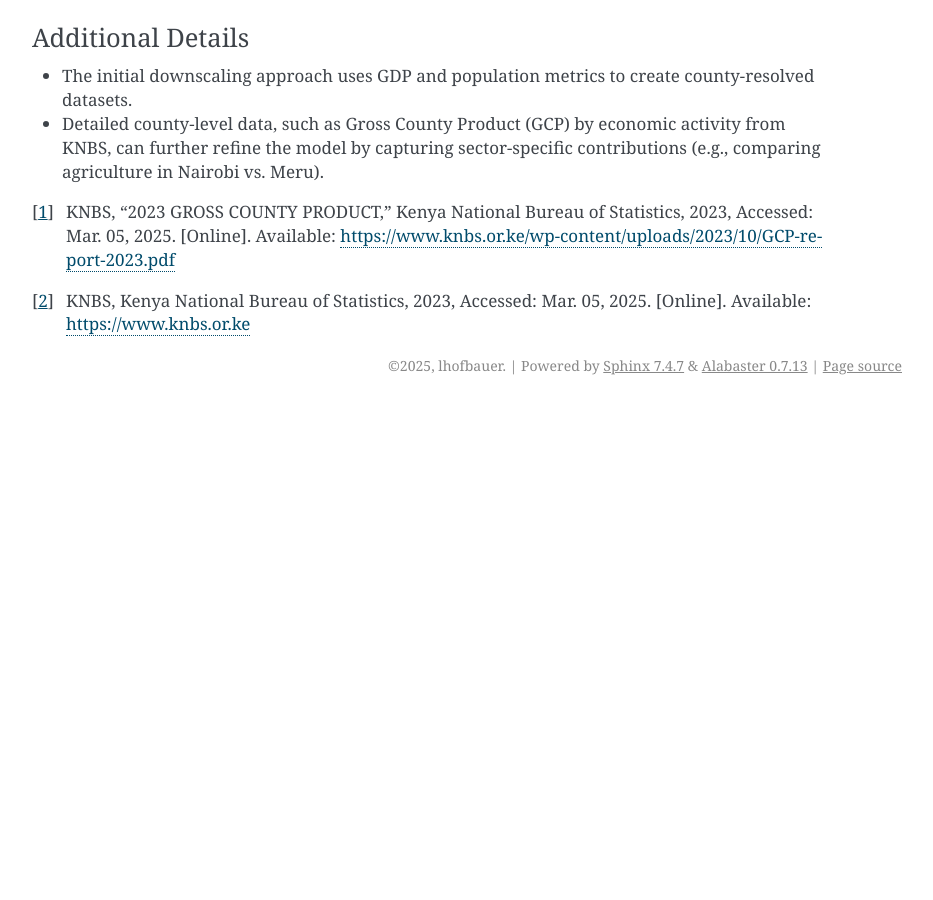
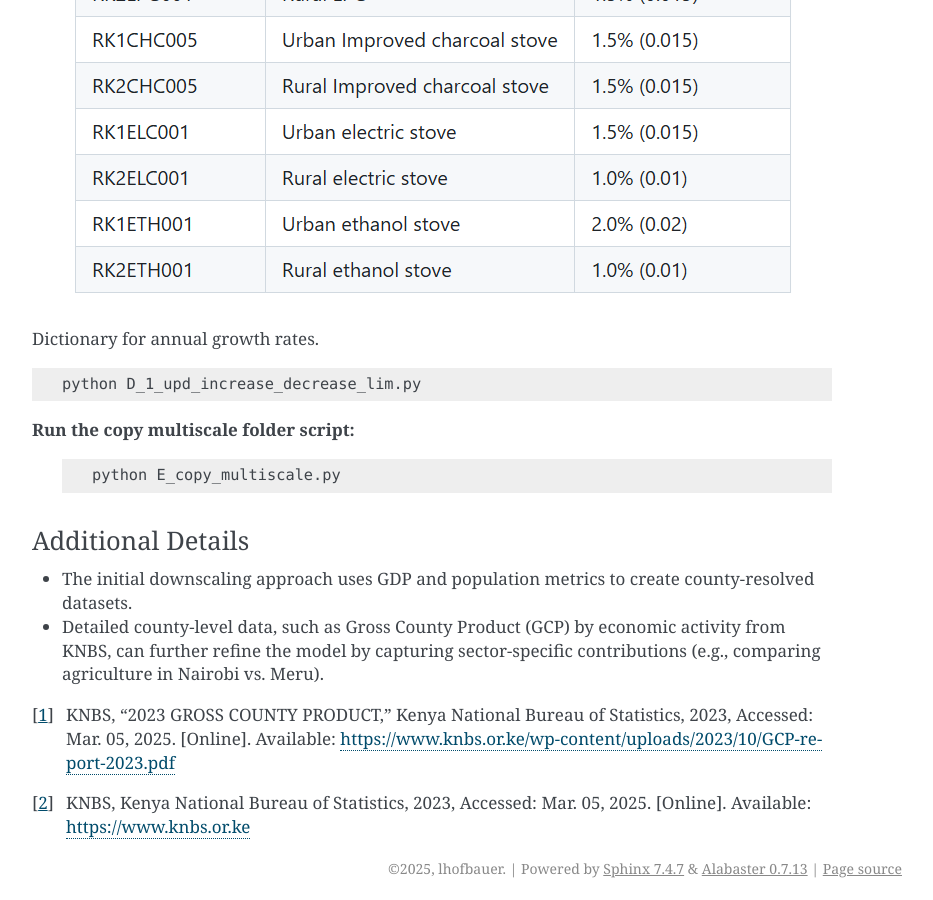
Before and after one commit to ClimateCompatibleGrowth/CORE-WESM, a Sphinx documentation site: the page built from docs/data.rst, in a window 1280 px wide and 900 px high, scrolled down 2419 px. Shown: the whole window, without its empty margins (338-1271 px from the left). Built offline with Sphinx 7.4.7, drawn with Linux system fonts in a browser that asks for light colours; before the commit the page ends 2824 px from its top, so only the background shows below that.

Commit message:
Update data.rst

```diff
--- a/docs/data.rst
+++ b/docs/data.rst
@@ -60,7 +60,6 @@ Running the Python Files
 ------------------------
 To execute the disaggregation and downscaling scripts, follow these steps:
 
-
 **Run the Sector-specific Disaggregation script:**
 
    .. code-block:: bash
@@ -82,6 +81,10 @@ To execute the disaggregation and downscaling scripts, follow these steps:
 **Run the updated residential technology activity data:**
 This script performs batch updates to Excel files related to county-level residential technology activity data, applying specific growth trends to certain technologies. In the script, a dictionary *tech_increase_map* defines annual growth rates for particular cooking technologies.
 
+.. figure:: ../figures/dic.png
+
+Dictionary for annual growth rates.
+
 .. code-block:: bash
 
       python D_1_upd_increase_decrease_lim.py
```
